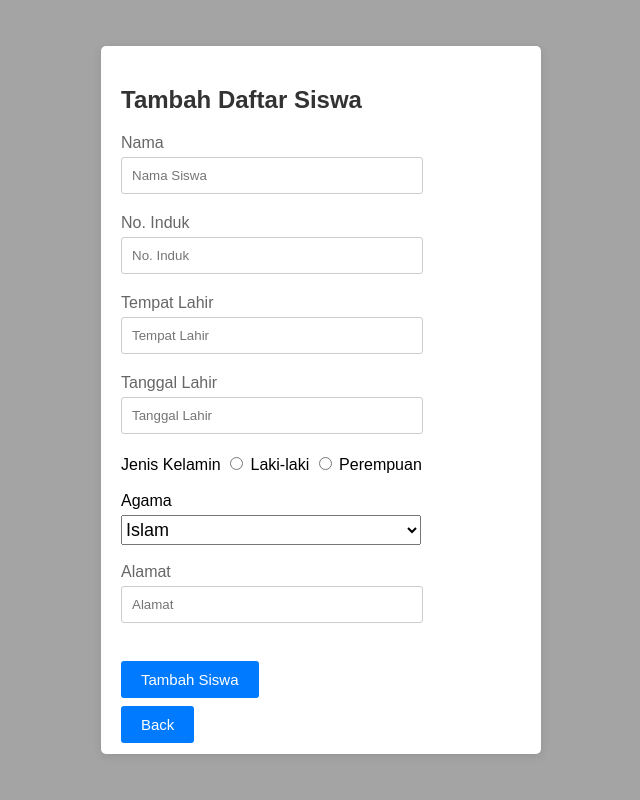
After one commit to gelaptaknampak/UAS-WebProg, a PHP site: page /crudsiswa.php in a window 1280 px wide. The commit adds this page. Shown: the whole page, without its empty margins (319-959 px from the left). Run offline with PHP 8.4, Linux system fonts and the light colour scheme.

Commit message:
Add files via upload

```diff
--- a/course.php
+++ b/course.php
@@ -50,10 +50,10 @@
 </head>
 <body style="background-color: #a4a4a4;">
     <div class="container">
-        <h1>STUDENT INFORMATION</h1>
+        <h1>Course Overview</h1>
         <br />
         <div class="card mb-3"  style= "width:100%; max-width: 1400px;">
-            <h2 style="padding-left: 15px;">Course Overview</h2>
+            <h2 style="padding-left: 15px;">Student Grade</h2>
             <div class="card-body">
                 <div class="row">
                 <?php
--- /dev/null
+++ b/crudsiswa.php
@@ -0,0 +1,126 @@
+<!DOCTYPE html>
+<html lang="en">
+<head>
+    <meta charset="UTF-8">
+    <meta name="viewport" content="width=device-width, initial-scale=1.0">
+    <title>CRUD Siswa</title>
+    <style>
+        body {
+            font-family: Arial, sans-serif;
+            background-color: #f4f4f4;
+            display: flex;
+            justify-content: center;
+            align-items: center;
+            height: 100vh;
+            margin: 0;
+        }
+
+        .card {
+            width: 100%;
+            max-width: 400px;
+            padding: 20px;
+            background-color: #fff;
+            border-radius: 5px;
+            box-shadow: 0 2px 10px rgba(0, 0, 0, 0.1);
+        }
+
+        .card h2 {
+            text-align: center;
+            color: #333;
+        }
+
+        .form-group {
+            margin-bottom: 20px;
+        }
+
+        .form-group label {
+            display: block;
+            margin-bottom: 5px;
+            color: #666;
+        }
+
+        .form-group input {
+            width: 100%;
+            padding: 10px;
+            border: 1px solid #ccc;
+            border-radius: 3px;
+        }
+
+        .form-group input:focus {
+            outline: none;
+            border-color: #007BFF;
+        }
+
+        .btn-container {
+            text-align: center;
+        }
+
+        .btn {
+            background-color: #007BFF;
+            color: #fff;
+            padding: 10px 20px;
+            border: none;
+            border-radius: 3px;
+            cursor: pointer;
+            font-size: 15px;
+        }
+
+        .btn:hover {
+            background-color: #0056b3;
+        }
+    </style>
+</head>
+<body style="background-color: #a4a4a4;">
+    <div class="card">
+        <h2 style="text-align: left;">Tambah Daftar Siswa</h2>
+        <form action="addsiswa.php" method="get">
+            <div class="form-group">
+                <label for="nama">Nama</label>
+                <input type="text" id="nama" name="nama" style="width: 100%; max-width: 280px;" placeholder="Nama Siswa" required>
+            </div>
+            <div class="form-group">
+                <label for="induk">No. Induk</label>
+                <input type="text" id="induk" name="induk" style="width: 100%; max-width: 280px;" placeholder="No. Induk" required>
+            </div>
+            <div class="form-group">
+                <label for="tempat">Tempat Lahir</label>
+                <input type="text" id="tempat" name="tempat" style="width: 100%; max-width: 280px;" placeholder="Tempat Lahir" required>
+            </div>
+            <div class="form-group">
+                <label for="tanggal">Tanggal Lahir</label>
+                <input type="text" id="tanggal" name="tanggal" style="width: 100%; max-width: 280px;" placeholder="Tanggal Lahir" required>
+            </div>
+            <div>
+                <label>Jenis Kelamin</label>
+                <input type="radio" name="gender" value="m" /> Laki-laki
+                <input type="radio" name="gender" value="f" /> Perempuan
+            </div>
+            <br />
+            <div>
+                <label for="pilihan">Agama</label>
+                <br />
+                <select id="pilihan" name="pilihan" style="width :100%; max-width:300px; height: 30px; font-size: 18px; margin-top: 5px;">
+                    <option value="opsi1">Islam</option>
+                    <option value="opsi2">Kristen</option>
+                    <option value="opsi3">Khatolik</option>
+                    <option value="opsi4">Buddha</option>
+                    <option value="opsi5">Hindu</option>
+                    <option value="opsi6">Khonghucu</option>
+                </select>
+            </div>
+            <br />
+            <div class="form-group">
+                <label for="alamat">Alamat</label>
+                <input type="text" id="alamat" name="alamat" style="width: 100%; max-width: 280px;" placeholder="Alamat" required>
+            </div>
+            <br />
+            <div class="btn-container" style="text-align: left;">
+                <button type="submit" class="btn">Tambah Siswa</button>
+                <br />
+                <br />
+                <a href="addsiswa.php" class="btn btn-primary" style="text-decoration: none;">Back</a>
+            </div>
+        </form>
+    </div>
+</body>
+</html>
--- a/nilai.php
+++ b/nilai.php
@@ -33,7 +33,7 @@
 </head>
 <body style="background-color: #a4a4a4;">
 <div class="container">
-    <h1>INFORMASI NILAI</h1>
+    <h1>Informasi Nilai</h1>
     <br />
     <div class="card mb-3">
         <h2 style="padding-left: 15px;">Nilai Siswa</h2>
@@ -73,7 +73,7 @@
                 ?>
                 <div class="text-end">
                     <br />
-                    <a href="course.php" class="btn btn-primary">Back</a>
+                    <a href="#" class="btn btn-primary">Back</a>
                 </div>
             </div>
         </div>
--- a/nilai1.php
+++ b/nilai1.php
@@ -1,7 +1,7 @@
 <!DOCTYPE html>
 <html>
 <head>
-    <title>Nilai Siswa</title>
+    <title>Nilai Siswa per kelas</title>
     <link href="https://cdn.jsdelivr.net/npm/bootstrap@5.1.3/dist/css/bootstrap.min.css" rel="stylesheet"
     integrity="sha384-1BmE4kWBq78iYhFldvKuhfTAU6auU8tT94WrHftjDbrCEXSU1oBoqyl2QvZ6jIW3" crossorigin="anonymous">
     <style>
@@ -40,7 +40,7 @@
 </head>
 <body style="background-color: #a4a4a4;">
 <div class="container">
-    <h1>INFORMASI NILAI</h1>
+    <h1>Informasi Nilai</h1>
     <br />
     <div class="card mb-3" style="width:100%; max-width: 1200px;">
         <h2 style="padding-left: 15px;">Rekap Nilai</h2>
```
Also changed, not shown: absen.php (+4 -3 lines), addsiswa.php (+4 -3 lines).
